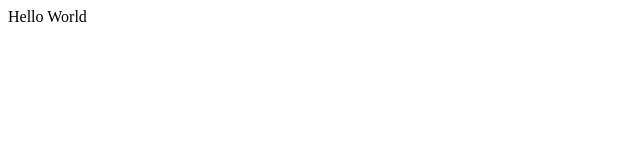
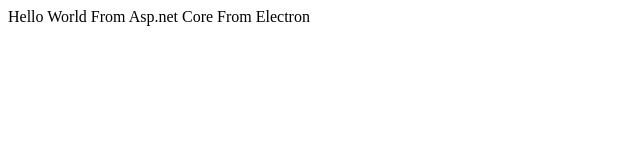
Before and after one commit to NathanielACollier/templateDotnetCoreElectronAngular2, an Electron app: page wwwroot/index.html in a window 800 px wide. Shown: the whole page, without its empty margins (0-640 px from the left). Drawn offline with Linux system fonts and the light colour scheme.

Commit message:
Changed text so its clear where it's coming from

```diff
--- a/wwwroot/index.html
+++ b/wwwroot/index.html
@@ -3,6 +3,6 @@
 
     </head>
     <body>
-        Hello World
+        Hello World From Asp.net Core From Electron
     </body>
 </html>
```
